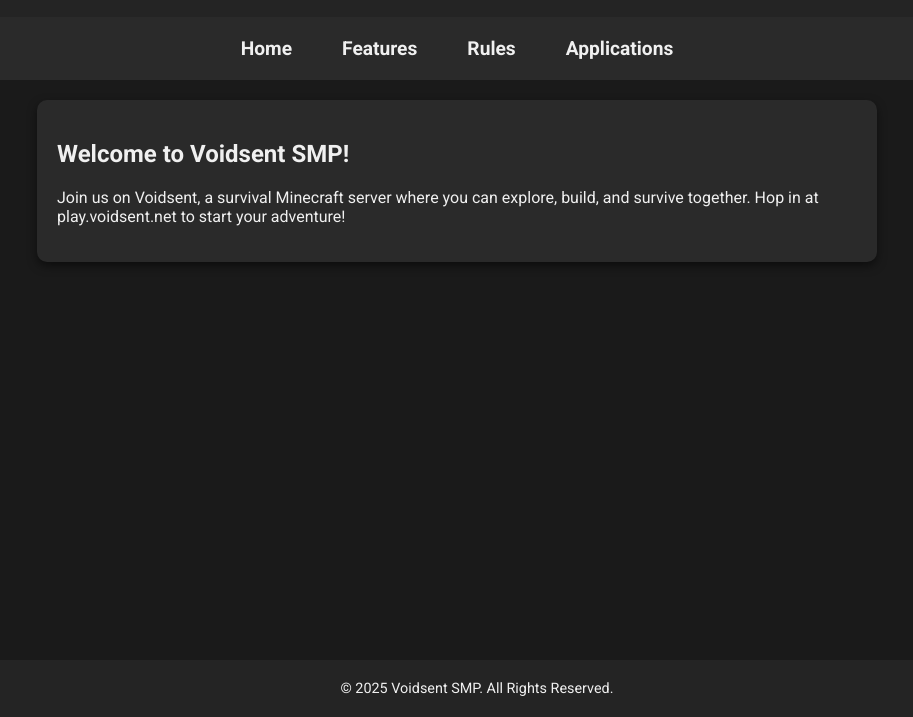
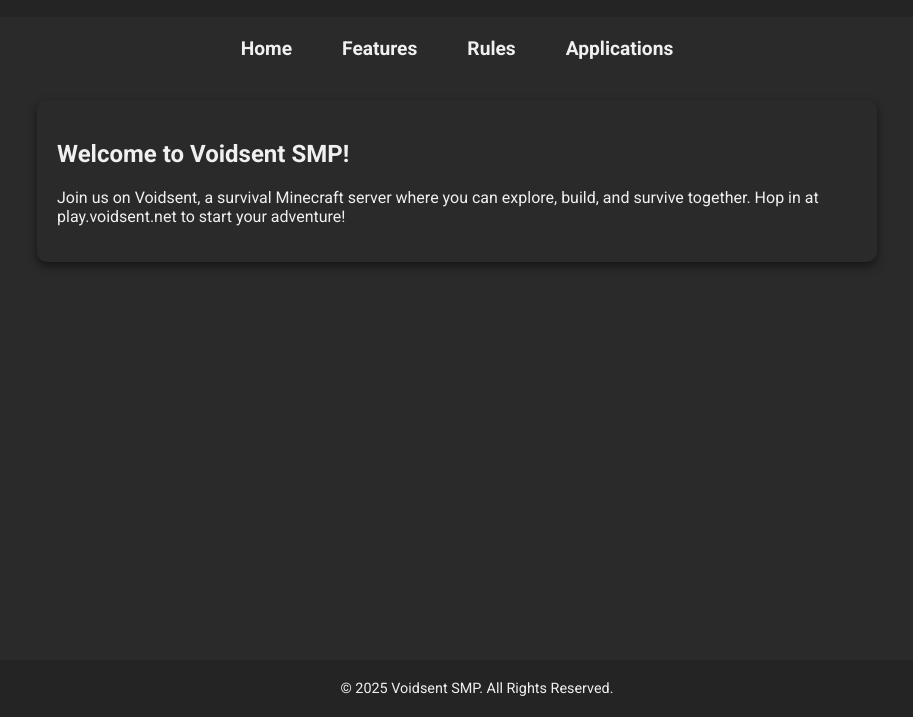
Before and after one commit to EvanTeGreat/VoidScent, a plain HTML site: page index.html in a window 1280 px wide. Shown: the part 83-800 px from the top of the page, without its empty margins (183-1096 px from the left). Drawn offline with Linux system fonts and the light colour scheme.

Commit message:
Update index.html

```diff
--- a/index.html
+++ b/index.html
@@ -11,7 +11,7 @@
             font-family: 'Roboto', sans-serif;
             margin: 0;
             padding: 0;
-            background-color: #1a1a1a;
+            background-color: #2a2a2a;
             color: #f0f0f0;
             display: flex;
             flex-direction: column;
```
